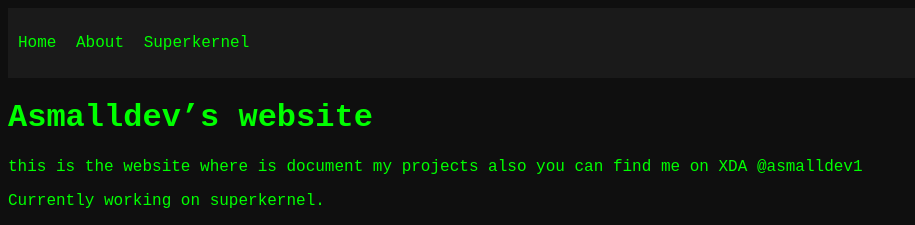
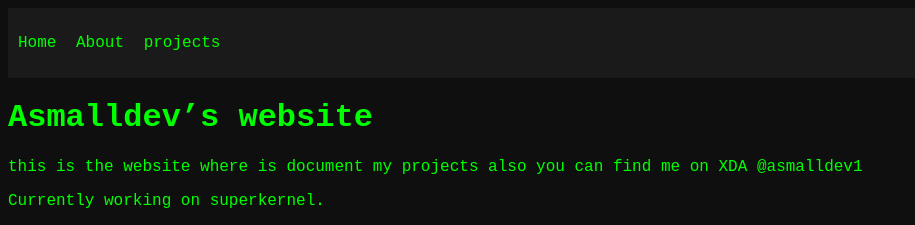
Before and after one commit to asmalldev-here/asmalldev-here.github.io, a Jekyll site: the page built from README.md, in a window 1280 px wide. Shown: the top 225 px of the page, without its empty margins (0-915 px from the left). Built offline with Jekyll 4.4.1, drawn with Linux system fonts in a browser that asks for light colours; our own code applies the rules of GitHub Pages for plain Markdown files.

Commit message:
Update default.html

```diff
--- a/_layouts/default.html
+++ b/_layouts/default.html
@@ -12,7 +12,7 @@
       <ul>
         <li><a href="{{ '/' | relative_url }}">Home</a></li>
         <li><a href="{{ '/about' | relative_url }}">About</a></li>
-        <li><a href="{{ '/projects' | relative_url }}">Superkernel</a></li>
+        <li><a href="{{ '/projects' | relative_url }}">projects</a></li>
       </ul>
     </nav>
   </header>
```
